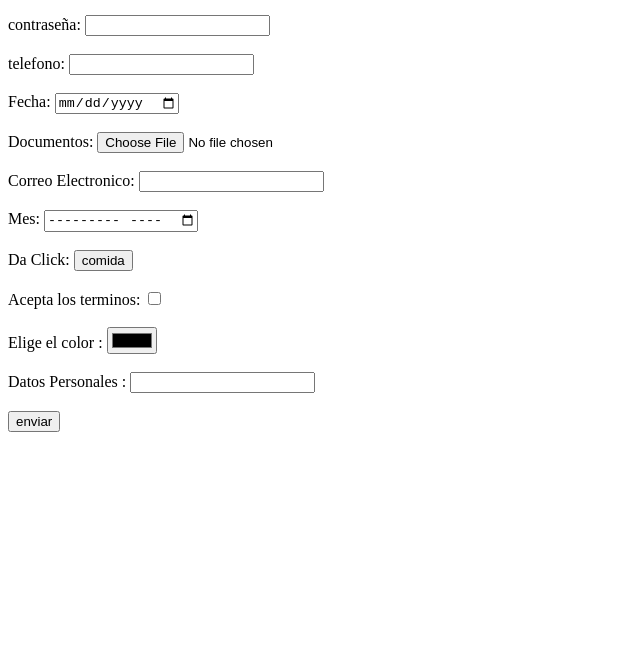
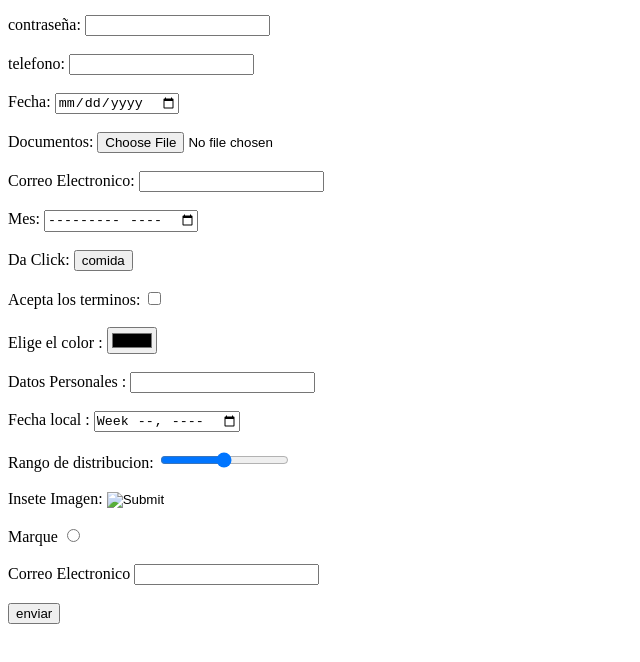
Before and after one commit to caminar123/Furmularios-, a plain HTML site: page Formularios/index2.html in a window 1280 px wide. Shown: the part 104-766 px from the top of the page, without its empty margins (0-640 px from the left). Drawn offline with Linux system fonts and the light colour scheme.

Commit message:
Add files via upload

```diff
--- a/Formularios/index2.html
+++ b/Formularios/index2.html
@@ -42,6 +42,29 @@
         <input type="datetime"  name="datos"><br><br>
 
 
+        <label for="datos  ">Fecha local
+             : </label>
+        <input type="week"  name="datos"><br><br>
+
+
+        <label for="datos  ">Rango de distribucion: </label>
+        <input type="range"  name="datos"><br><br>
+
+
+        <label for="imagenb ">Insete Imagen: </label>
+        <input type="image"  name="dimagen"><br><br>
+
+        <label for="Sleccionar">Marque  </label>
+        <input type="radio"  name="datos"><br><br>
+
+
+        <label for="Sleccionar">Correo Electronico  </label>
+        <input type="url"  name="datos"><br><br>
+
+
+
+
+
 
 
 
```
